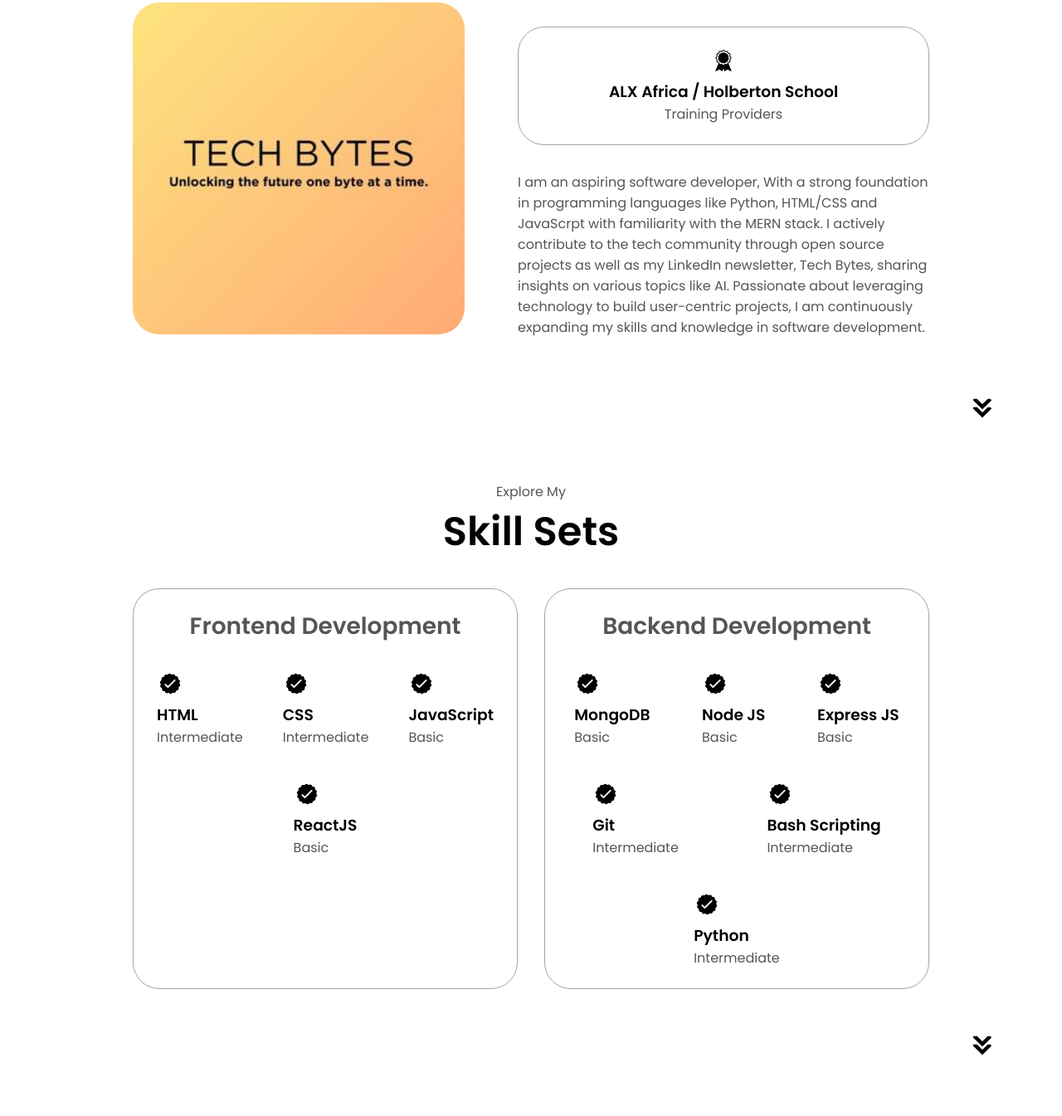
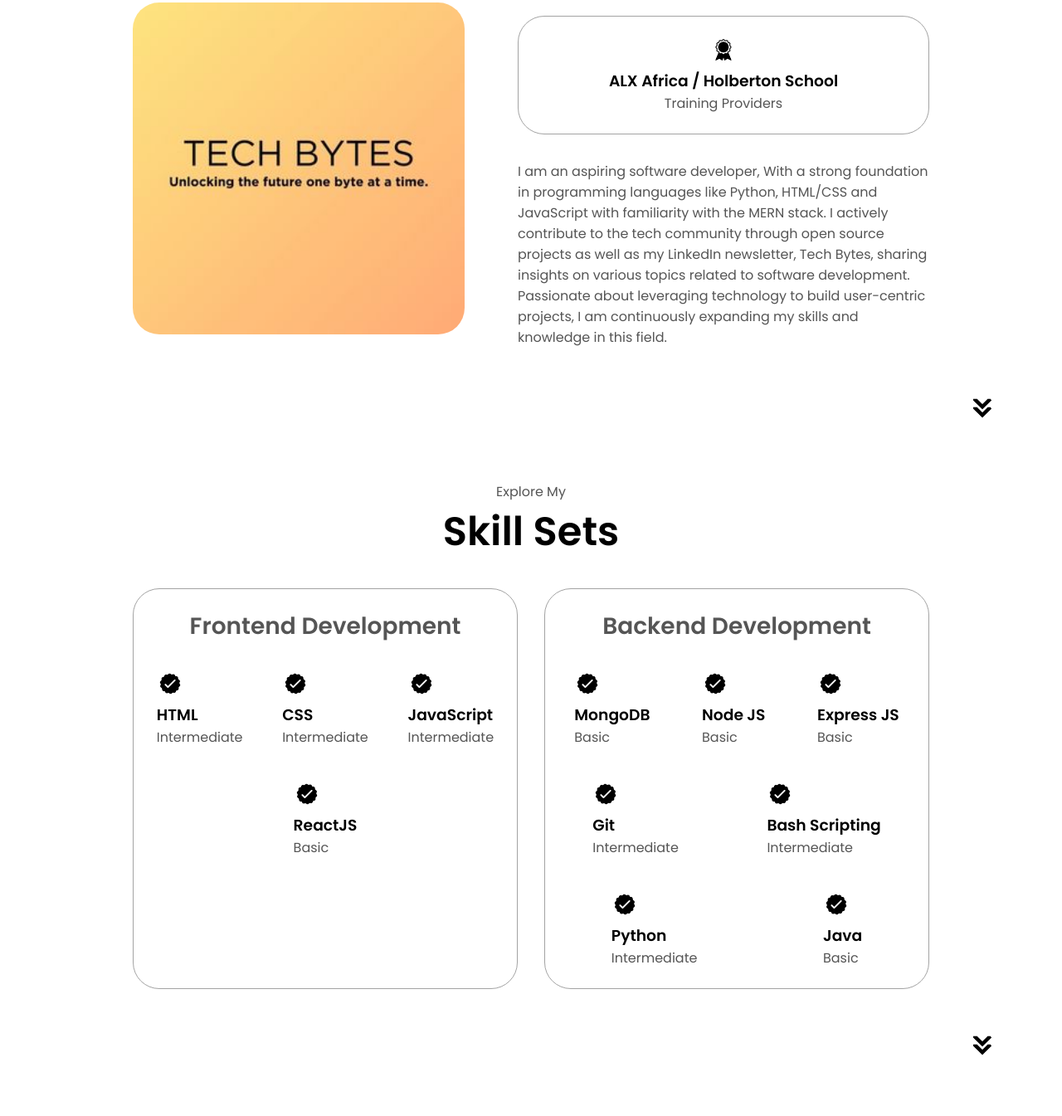
Before and after one commit to Mochatr/Portfolio-website, a plain HTML site: page index.html in a window 1280 px wide. Shown: the part 1116-2461 px from the top of the page at 83% size. Drawn offline with Linux system fonts and the light colour scheme.

Commit message:
feat: Update resume and improve index.html content

```diff
--- a/index.html
+++ b/index.html
@@ -47,7 +47,7 @@
           <div class="btn-container">
             <button
               class="btn btn-color-2"
-              onclick="window.open('./assets/medchatr_resume.pdf')"
+              onclick="window.open('./assets/chatr_mohamed_resume.pdf')"
             >
               Download CV
             </button>
@@ -95,9 +95,9 @@
             </div>
           </div>
           <div class="text-container">
-            <p>I am an aspiring software developer, With a strong foundation in programming languages like Python, HTML/CSS and JavaScrpt with familiarity with the MERN stack.
-               I actively contribute to the tech community through open source projects as well as my LinkedIn newsletter, Tech Bytes, sharing insights on various topics like AI.
-               Passionate about leveraging technology to build user-centric projects, I am continuously expanding my skills and knowledge in software development.
+            <p>I am an aspiring software developer, With a strong foundation in programming languages like Python, HTML/CSS and JavaScript with familiarity with the MERN stack.
+               I actively contribute to the tech community through open source projects as well as my LinkedIn newsletter, Tech Bytes, sharing insights on various topics related to software development.
+               Passionate about leveraging technology to build user-centric projects, I am continuously expanding my skills and knowledge in this field.
             </p>
           </div>
         </div>
@@ -147,7 +147,7 @@
                 />
                 <div>
                   <h3>JavaScript</h3>
-                  <p>Basic</p>
+                  <p>Intermediate</p>
                 </div>
               </article>
               <article>
@@ -232,6 +232,17 @@
                   <p>Intermediate</p>
                 </div>
               </article>
+              <article>
+                <img
+                  src="./assets/checkmark.png"
+                  alt="Experience icon"
+                  class="icon"
+                />
+                <div>
+                  <h3>Java</h3>
+                  <p>Basic</p>
+                </div>
+              </article>
             </div>
           </div>
         </div>
@@ -261,12 +272,14 @@
             <button
               class="btn btn-color-2 project-btn"
               onclick="location.href='https://github.com/Mochatr/ocr-v2'"
+              target="_blank"
             >
               Github
             </button>
             <button
               class="btn btn-color-2 project-btn"
               onclick="location.href='https://myocrpro.netlify.app/'"
+              target="_blank"
             >
               Live Demo
             </button>
@@ -285,12 +298,14 @@
             <button
               class="btn btn-color-2 project-btn"
               onclick="location.href='https://github.com/Mochatr/attendance-recognition-app'"
+              target="_blank"
             >
               Github
             </button>
             <button
               class="btn btn-color-2 project-btn"
               onclick="location.href='https://github.com/Mochatr/attendance-recognition-app'"
+              target="_blank"
             >
               Live Demo
             </button>
@@ -309,12 +324,14 @@
             <button
               class="btn btn-color-2 project-btn"
               onclick="location.href='https://github.com/Mochatr/ai-powered-assistant'"
+              target="_blank"
             >
               Github
             </button>
             <button
               class="btn btn-color-2 project-btn"
               onclick="location.href='https://aipoweredassistant.netlify.app/'"
+              target="_blank"
             >
               Live Demo
             </button>
```
Also changed, not shown: 2 other files.
